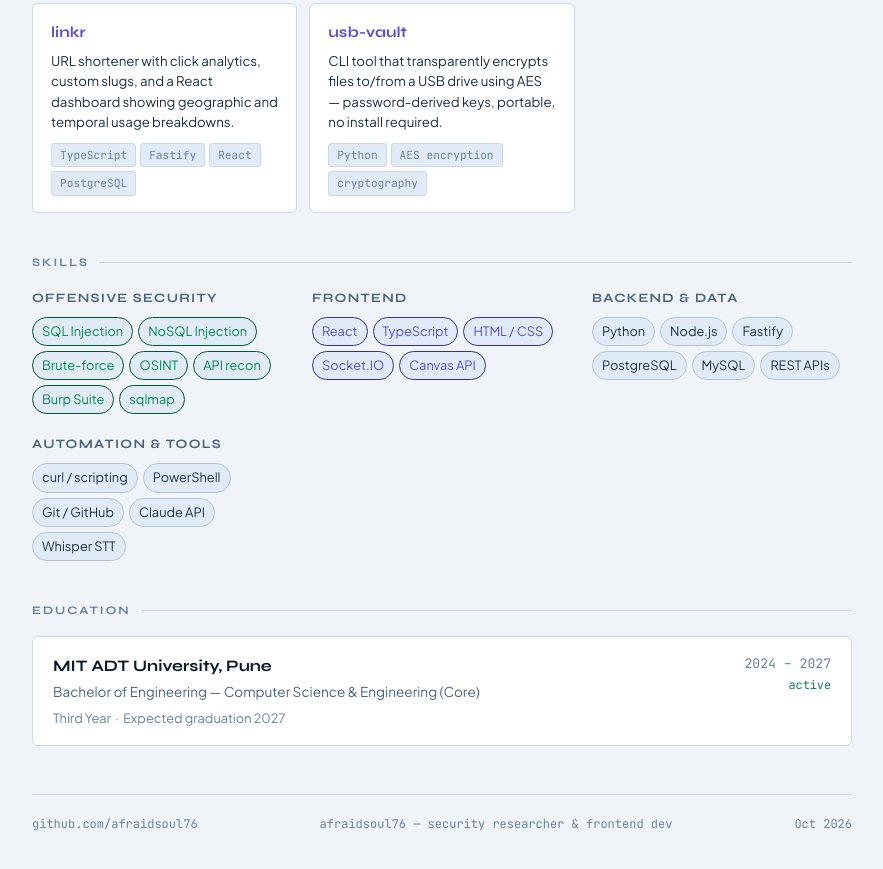
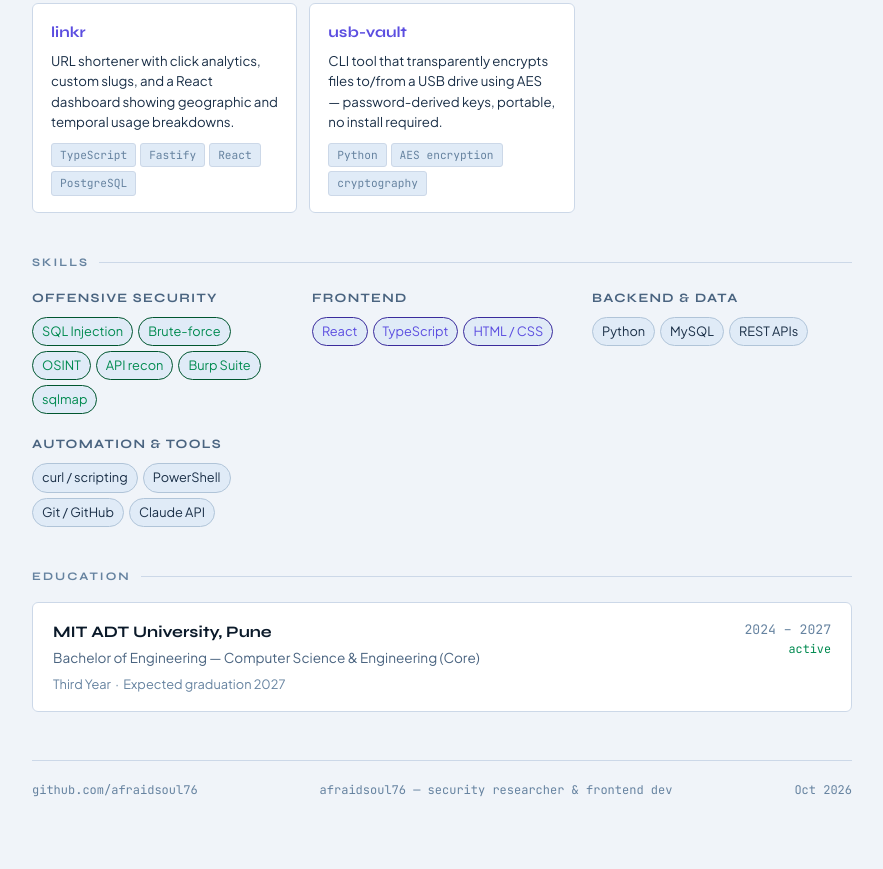
Before and after one commit to afraidsoul76/afraidsoul76.github.io, a plain HTML site: page resume.html in a window 1280 px wide. Shown: the part 1492-2361 px from the top of the page, without its empty margins (198-1081 px from the left). After the commit the page ends 2332 px from the top, so only its background shows below. Drawn offline with Linux system fonts and the light colour scheme.

Commit message:
Update resume.html

```diff
--- a/resume.html
+++ b/resume.html
@@ -1,4 +1,3 @@
-<!doctype html><html><head><meta charset=utf8><meta name=viewport content="width=device-width,initial-scale=1,viewport-fit=cover"><style>:root{color-scheme:light;box-sizing:border-box;padding-top:env(safe-area-inset-top,0px);padding-bottom:env(safe-area-inset-bottom,0px)}html{scroll-padding-top:env(safe-area-inset-top,0px)}body{margin:0;padding:0;font:14px -apple-system,BlinkMacSystemFont,sans-serif;background:#fff;color:#000}img{max-width:100%}[hidden]:not([hidden=until-found i]){display:none!important}</style></head><body>
 <title>AfraidSoul — Resume</title>
 <meta name="claude:viewport-fit-sides" content="cover">
 
@@ -552,7 +551,7 @@ footer {
       Third-year CSE student at MIT ADT University with a dual track in frontend engineering and
       offensive security research. I build full-stack web apps and independently audit live
       production targets — finding and responsibly disclosing critical vulnerabilities in
-      university portals, e-commerce platforms, and APIs across India and Brazil.
+      university portals, e-commerce platforms, and APIs across India.
     </p>
   </section>
 
@@ -739,7 +738,6 @@ footer {
         <h4>Offensive Security</h4>
         <div class="skill-pills">
           <span class="pill pill-sec">SQL Injection</span>
-          <span class="pill pill-sec">NoSQL Injection</span>
           <span class="pill pill-sec">Brute-force</span>
           <span class="pill pill-sec">OSINT</span>
           <span class="pill pill-sec">API recon</span>
@@ -754,8 +752,6 @@ footer {
           <span class="pill pill-dev">React</span>
           <span class="pill pill-dev">TypeScript</span>
           <span class="pill pill-dev">HTML / CSS</span>
-          <span class="pill pill-dev">Socket.IO</span>
-          <span class="pill pill-dev">Canvas API</span>
         </div>
       </div>
 
@@ -763,9 +759,6 @@ footer {
         <h4>Backend &amp; Data</h4>
         <div class="skill-pills">
           <span class="pill">Python</span>
-          <span class="pill">Node.js</span>
-          <span class="pill">Fastify</span>
-          <span class="pill">PostgreSQL</span>
           <span class="pill">MySQL</span>
           <span class="pill">REST APIs</span>
         </div>
@@ -778,7 +771,6 @@ footer {
           <span class="pill">PowerShell</span>
           <span class="pill">Git / GitHub</span>
           <span class="pill">Claude API</span>
-          <span class="pill">Whisper STT</span>
         </div>
       </div>
 
@@ -810,5 +802,3 @@ footer {
   </footer>
 
 </div>
-
-</body></html>
```
